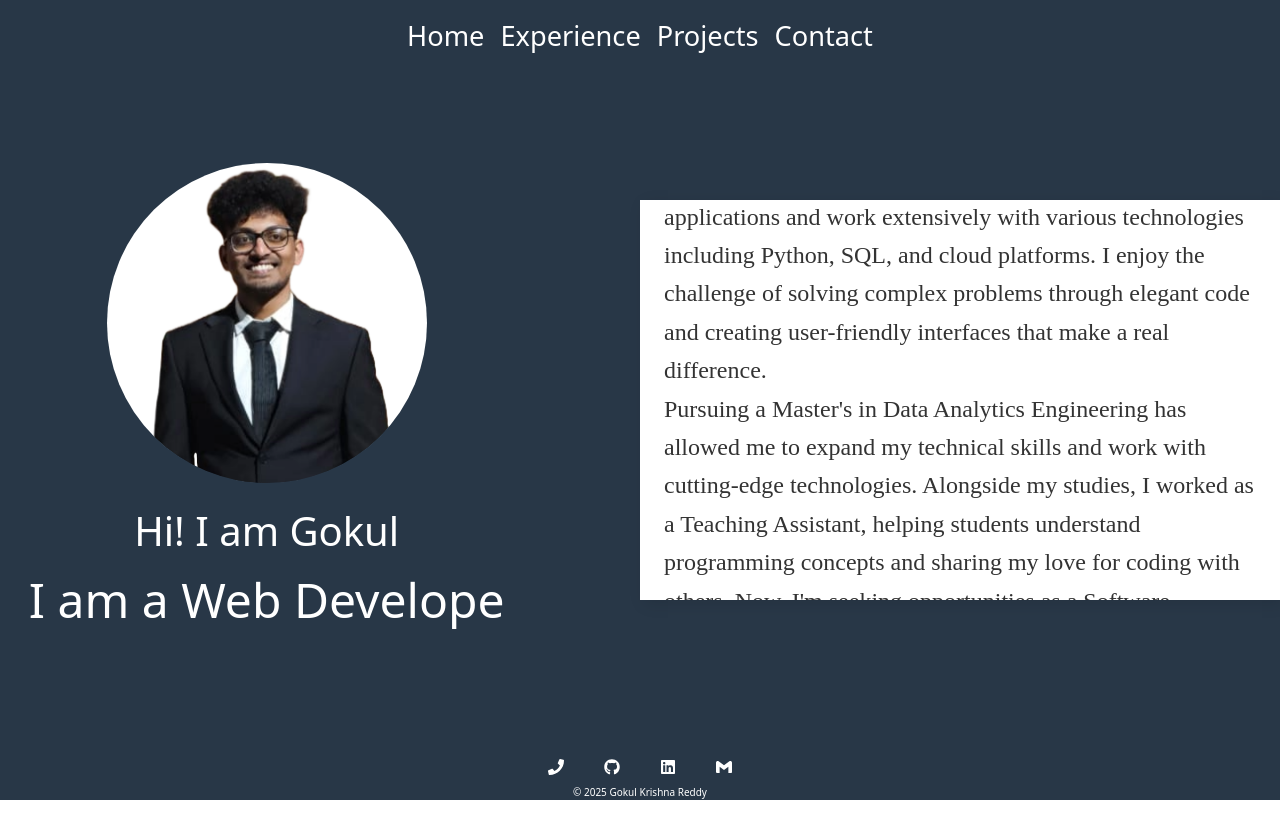
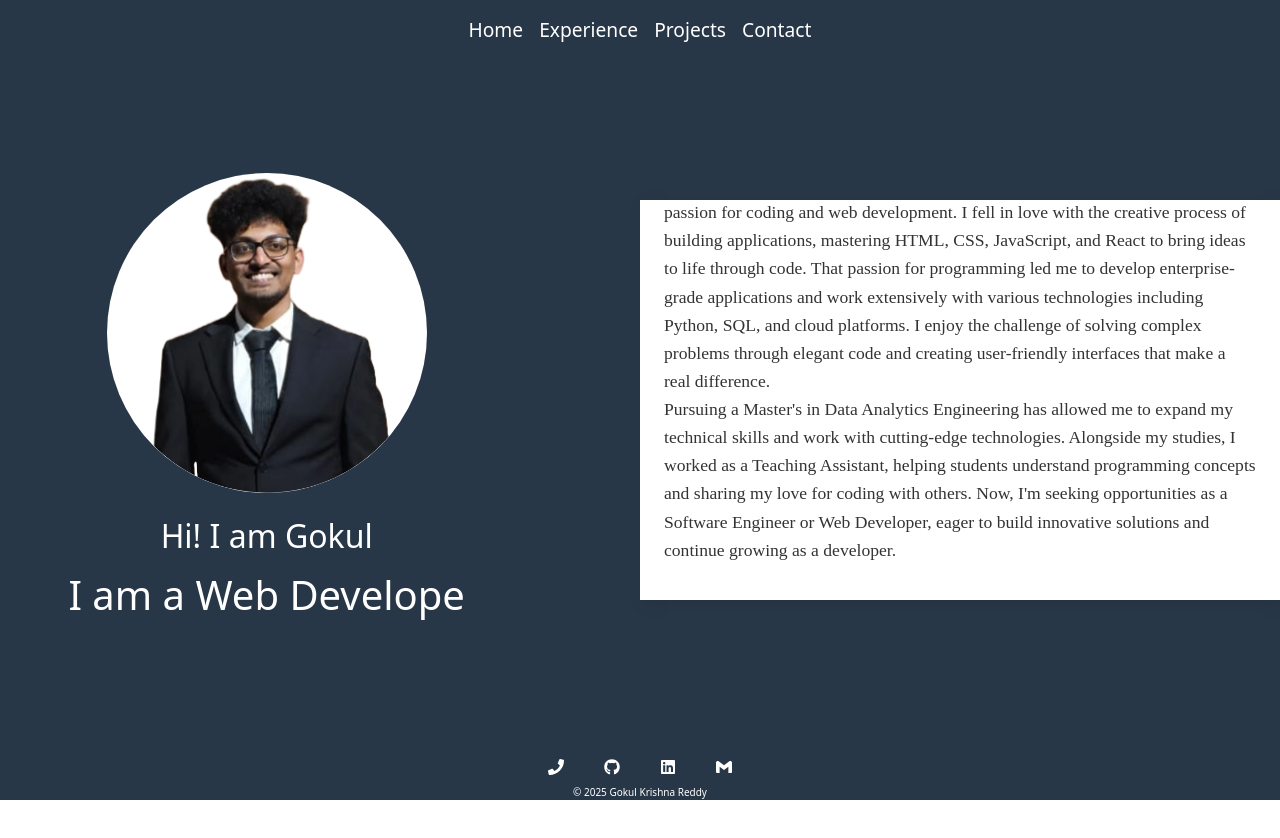
Before and after one commit to gokulgaddam/myPortfolio, a React (Create React App) app: page /#/home in a window 1280 px wide. Built offline with nearby package versions, Linux system fonts and the light colour scheme.

Commit message:
fixed font issues

```diff
--- a/src/components/Home.js
+++ b/src/components/Home.js
@@ -59,16 +59,16 @@ const Home = () => {
           </div>
 
           <div className="text-center">
-            <h2 className="mb-3" style={{fontSize: "2.5rem"}}>Hi! I am Gokul</h2>
-            <h1 className="mt-2" style={{fontSize: "3rem"}}>I am a {text}</h1>
+            <h2 className="mb-3" style={{fontSize: "2rem"}}>Hi! I am Gokul</h2>
+            <h1 className="mt-2" style={{fontSize: "2.5rem"}}>I am a {text}</h1>
           </div>
         </div>
 
         {/* Right Side - About Me Section - Positioned to right edge */}
         <div className="position-absolute end-0 d-flex align-items-center justify-content-center " style={{ width: "50%", height: "110vh" }}>
           <div className="p-4 d-flex flex-column justify-content-center" style={{ backgroundColor: "#ffffff", boxShadow: "4px 4px 15px rgba(0, 0, 0, 0.1)",  maxWidth: "100%", height: "50vh", overflowY: "auto" }}>
-              <h1 className="mb-4 text-center" style={{fontFamily: "'Rajdhani', 'sans-serif'", color: '#333', fontSize: '2.5rem'}}>ABOUT ME</h1>
-              <p style={{fontFamily: "'Rajdhani', 'sans-serif'", fontSize: '1.5rem', color: '#333', lineHeight: "1.6"}} className='text-wrap'>
+              <h1 className="mb-4 text-center" style={{fontFamily: "'Rajdhani', 'sans-serif'", color: '#333', fontSize: '2rem'}}>ABOUT ME</h1>
+              <p style={{fontFamily: "'Rajdhani', 'sans-serif'", fontSize: '1.1rem', color: '#333', lineHeight: "1.6"}} className='text-wrap'>
                 My journey began with a Bachelor's in Computer Science, where I discovered my passion for coding and web development. I fell in love with the creative process of building applications, mastering HTML, CSS, JavaScript, and React to bring ideas to life through code.
 
                 That passion for programming led me to develop enterprise-grade applications and work extensively with various technologies including Python, SQL, and cloud platforms. I enjoy the challenge of solving complex problems through elegant code and creating user-friendly interfaces that make a real difference.
@@ -106,8 +106,8 @@ const Home = () => {
           </div>
 
           <div className="px-3">
-            <h2 className="mb-3" style={{fontSize: "2rem"}}>Hi! I am Gokul</h2>
-            <h1 className="mt-2" style={{fontSize: "2.5rem"}}>I am a {text}</h1>
+            <h2 className="mb-3" style={{fontSize: "1.5rem"}}>Hi! I am Gokul</h2>
+            <h1 className="mt-2" style={{fontSize: "2rem"}}>I am a {text}</h1>
           </div>
         </div>
 
@@ -117,8 +117,8 @@ const Home = () => {
             <div className="row justify-content-center">
               <div className="col-12">
                 <div className="text-center">
-                  <h1 className="mb-4" style={{fontFamily: "'Rajdhani', 'sans-serif'", color: '#333', fontSize: '2rem'}}>ABOUT ME</h1>
-                  <p style={{fontFamily: "'Rajdhani', 'sans-serif'", fontSize: '1.2rem', color: '#333', lineHeight: "1.6"}} className='text-wrap'>
+                  <h1 className="mb-4" style={{fontFamily: "'Rajdhani', 'sans-serif'", color: '#333', fontSize: '1.5rem'}}>ABOUT ME</h1>
+                  <p style={{fontFamily: "'Rajdhani', 'sans-serif'", fontSize: '1rem', color: '#333', lineHeight: "1.6"}} className='text-wrap'>
                     My journey began with a Bachelor's in Computer Science, where I discovered my passion for coding and web development. I fell in love with the creative process of building applications, mastering HTML, CSS, JavaScript, and React to bring ideas to life through code.
 
                     That passion for programming led me to develop enterprise-grade applications and work extensively with various technologies including Python, SQL, and cloud platforms. I enjoy the challenge of solving complex problems through elegant code and creating user-friendly interfaces that make a real difference.
--- a/src/index.css
+++ b/src/index.css
@@ -1,3 +1,7 @@
+html {
+  font-size: 16px; /* Set base font size for consistent rem calculations */
+}
+
 body {
   margin: 0;
   font-family: -apple-system, BlinkMacSystemFont, 'Segoe UI', 'Roboto', 'Oxygen',
@@ -5,7 +9,7 @@ body {
     sans-serif;
   -webkit-font-smoothing: antialiased;
   -moz-osx-font-smoothing: grayscale;
-
+  font-size: 1rem; /* Ensure body uses rem units */
 }
 
 code {
--- a/src/styles/navbar.css
+++ b/src/styles/navbar.css
@@ -1,6 +1,6 @@
 
   .navbar-nav .nav-link {
-    font-size: 1.7rem;
+    font-size: 1.2rem;
     color: #ffffff !important;
   }
 
@@ -84,7 +84,7 @@
 
     .navbar-nav .nav-link {
       padding: 1rem 1rem;
-      font-size: 2rem;
+      font-size: 1.5rem;
       color: #000000 !important;
     }
 
```
